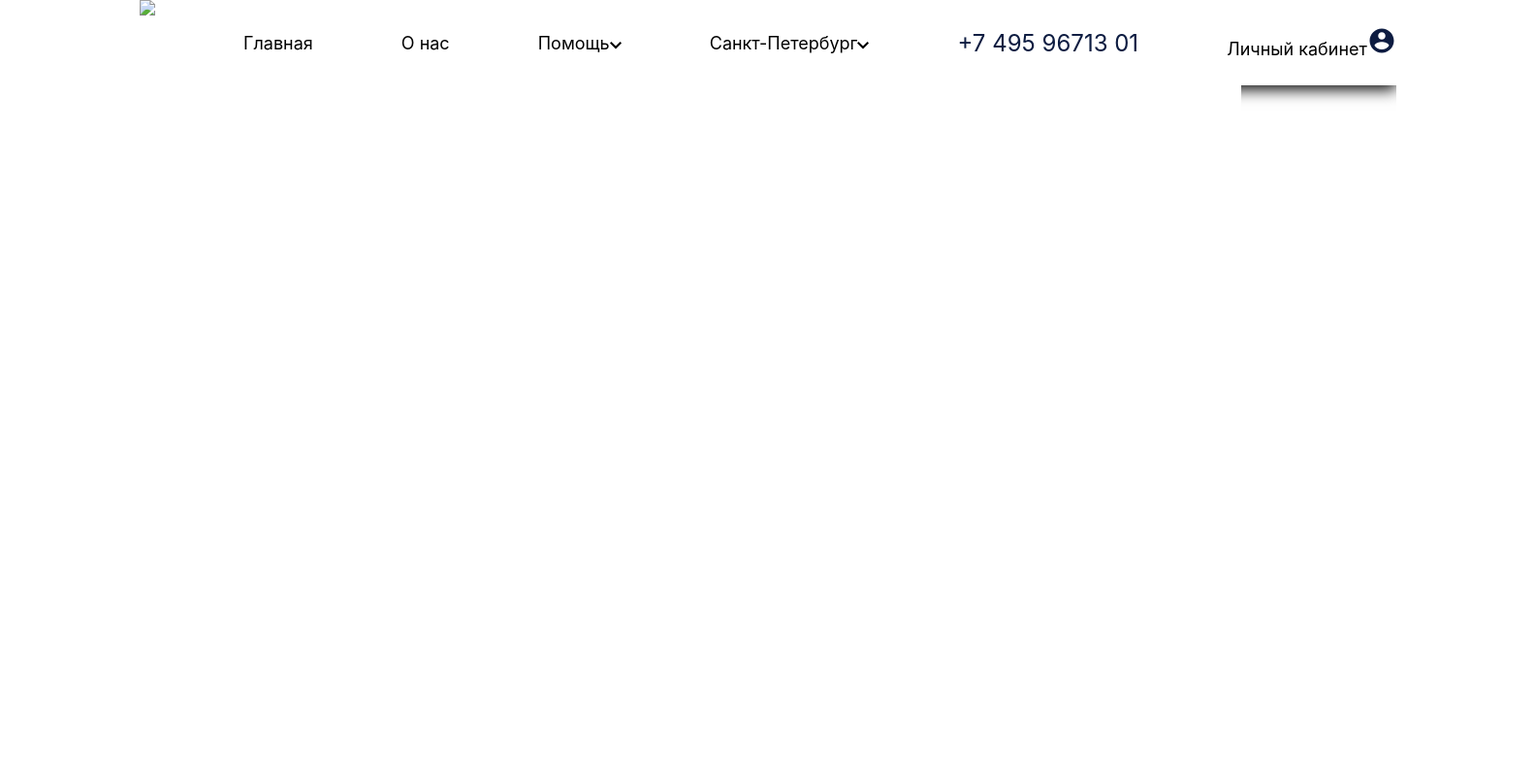
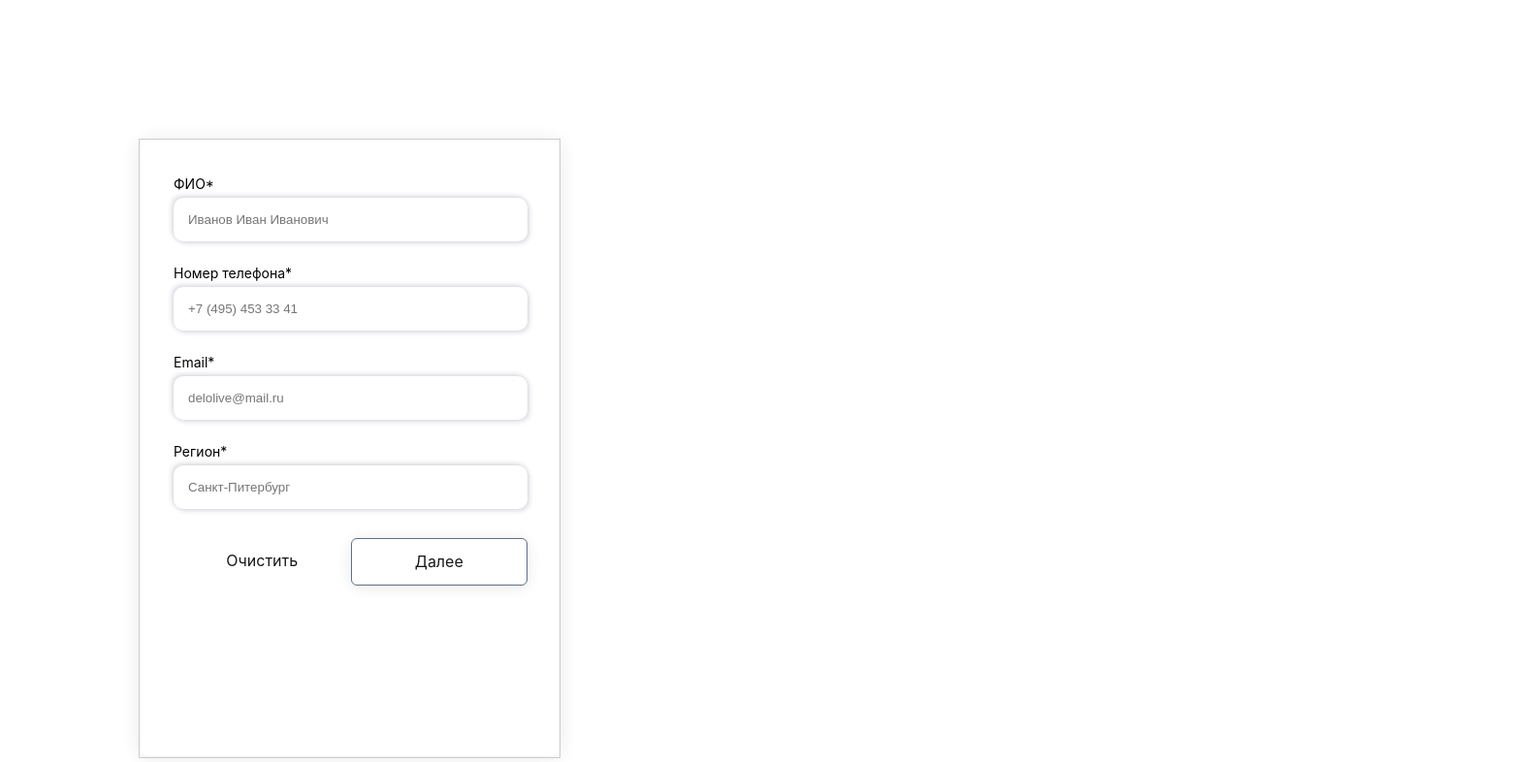
Before and after one commit to SbeNaga/pipupupu, a plain HTML site: page Live Proj/html/main.html in a window 1280 px wide. Shown: the top 786 px of the page at 97% size, 1583 px wide, since content can reach past the window. Drawn offline with Linux system fonts and the light colour scheme; a web font is replaced by a local one.

Commit message:
Add files via upload

```diff
--- a/Live Proj/css/main.css
+++ b/Live Proj/css/main.css
@@ -7,6 +7,7 @@
 }
 body
 {
+    margin: 143px;
     font-family: 'SF Pro Display', sans-serif;
 }
 /*-----------------------------------------------------*/
@@ -15,36 +16,6 @@ body
 
 /* header */
 
-.header
-{
-    box-shadow: 0px 4px 15px black;
-    justify-content: space-between;
-    display: flex;
-    text-align: center;
-    background-color: #ffff;
-
-    width: 1440px;
-    height: 88px;
-}
-
-header button
-{
-    font-size: 18px;
-    font-family: 'SF Pro Display', sans-serif;
-    border: none;
-    background-color: #ffff;
-}
-header p
-{
-    padding-top: 30px;
-    display: flex;
-    font-size: 24px;
-    color:#0D1C41; ;
-}
-.logo-img
-{
-    padding-left: 10%;
-}
 /*-----------------------------------------------------*/
 
 
@@ -52,7 +23,118 @@ header p
 /* main */
 main
 {
-    height: 7200px;
+
+    display: flex;
+    height: 1200px;
     width: 100%;
     background-color: #ffff;
 }
+
+/*-----------------------------------------------------*/
+
+
+
+/* Form register */
+.register-form
+{
+    background-color: #ffffff;
+    box-shadow: 0px 2px 18px rgba(41, 41, 41, 0.1);
+    border-radius: 10px;
+    width: 435px;
+    height: 637px;
+}
+input[type=text], input[type=password] {
+    width: 100%;
+    padding: 15px;
+    margin: 5px 0 22px 0;
+    display: inline-block;
+    border: none;
+    background: #ffffff;
+    box-shadow: 2px 2px 5px rgba(20, 29, 61, 0.15), -2px -2px 5px rgba(20, 29, 61, 0.15);
+    border-radius: 10px;
+  }
+
+  input[type=text]:focus, input[type=password]:focus {
+    background-color: #ffffff;
+    outline: none;
+  }
+
+  hr {
+    border: 1px solid #f1f1f1;
+    margin-bottom: 25px;
+  }
+
+  button {
+    background-color: #ffffff;
+    color: rgb(0, 0, 0);
+    padding: 14px 20px;
+    margin: 8px 0;
+    border: none;
+    cursor: pointer;
+    width: 100%;
+    opacity: 0.9;
+  }
+
+  button:hover {
+    opacity:1;
+  }
+
+  .clearbtn {
+    padding: 14px 20px;
+    color: black;
+    background-color: #ffffff;
+  }
+
+  .clearbtn, .nextbtn {
+    float: left;
+    width: 50%;
+  }
+
+  .nextbtn
+  {
+    font-family: 'SF Pro Display';
+    font-style: normal;
+    font-weight: 400;
+    font-size: 16px;
+    line-height: 19px;
+    border: 1px solid #4A607A;
+    box-shadow: 0px 2px 18px rgba(41, 41, 41, 0.1);
+    border-radius: 6px;
+  }
+  .nextbtn:hover
+  {
+    background-color: #e9e9e9;
+  }
+  .clearbtn
+  {
+    font-family: 'SF Pro Display';
+    font-style: normal;
+    font-weight: 400;
+    font-size: 16px;
+    line-height: 19px;
+  }
+  .login {
+    width: 435px;
+height: 637px;
+    padding: 35px;
+  }
+
+  .clearfix::after {
+    content: "";
+    clear: both;
+    display: table;
+  }
+
+  b
+  {
+    font-family: 'SF Pro Display';
+    font-style: normal;
+    font-weight: 400;
+    font-size: 14px;
+    line-height: 17px;
+  }
+  @media screen and (max-width: 300px) {
+    .cancelbtn, .signupbtn {
+      width: 100%;
+    }
+  }
--- a/Live Proj/html/main.html
+++ b/Live Proj/html/main.html
@@ -13,18 +13,32 @@
     <title>prolife</title>
 </head>
 <body>
-    <header class="header">
-            <img class="logo-img" src="/img/logos 1.svg">
-            <button onclick="location='/sign.html'">Главная</button>
-            <button onclick="location='/sign.html'">О нас</button>
-            <button onclick="location='/sign.html'"><span>Помощь</span><img src="/img/arrow.svg">
-            <button onclick="location='/sign.html'"><span>Санкт-Петербург</span><img src="/img/arrow.svg"></button>
-        </button>
-            <p>+7 495 96713 01</p>
-            <button onclick="location='/sign.html'">Личный кабинет<img src="/img/account_circle.svg" width="30px" height="30px"></button>
-    </header>
     <main>
+    <div class="register-form">
+        <form action="action_page.php" style="border:1px solid #ccc">
+            <div class="login">
 
+              <label for="FIO"><b>ФИО*</b></label>
+              <input type="text" placeholder="Иванов Иван Иванович" name="FIO" required>
+
+              <label for="phone"><b>Номер телефона*</b></label>
+              <input type="text" placeholder="+7 (495) 453 33 41" name="phone" required>
+
+              <label for="Email"><b>Email*</b></label>
+              <input type="text" placeholder="delolive@mail.ru" name="Email" required>
+
+              <label for="region"><b>Регион*</b></label>
+              <input type="text" placeholder="Санкт-Питербург" name="region" required>
+
+
+              <div class="clearfix">
+                <button type="button" class="clearbtn">Очистить</button>
+                <button type="submit" class="nextbtn">Далее</button>
+              </div>
+            </div>
+          </form>
+
+       </div>
     </main>
 
     <footer>
```
Also changed, not shown: Live Proj/img/register 2.svg (added), Live Proj/img/register1.svg (added).
